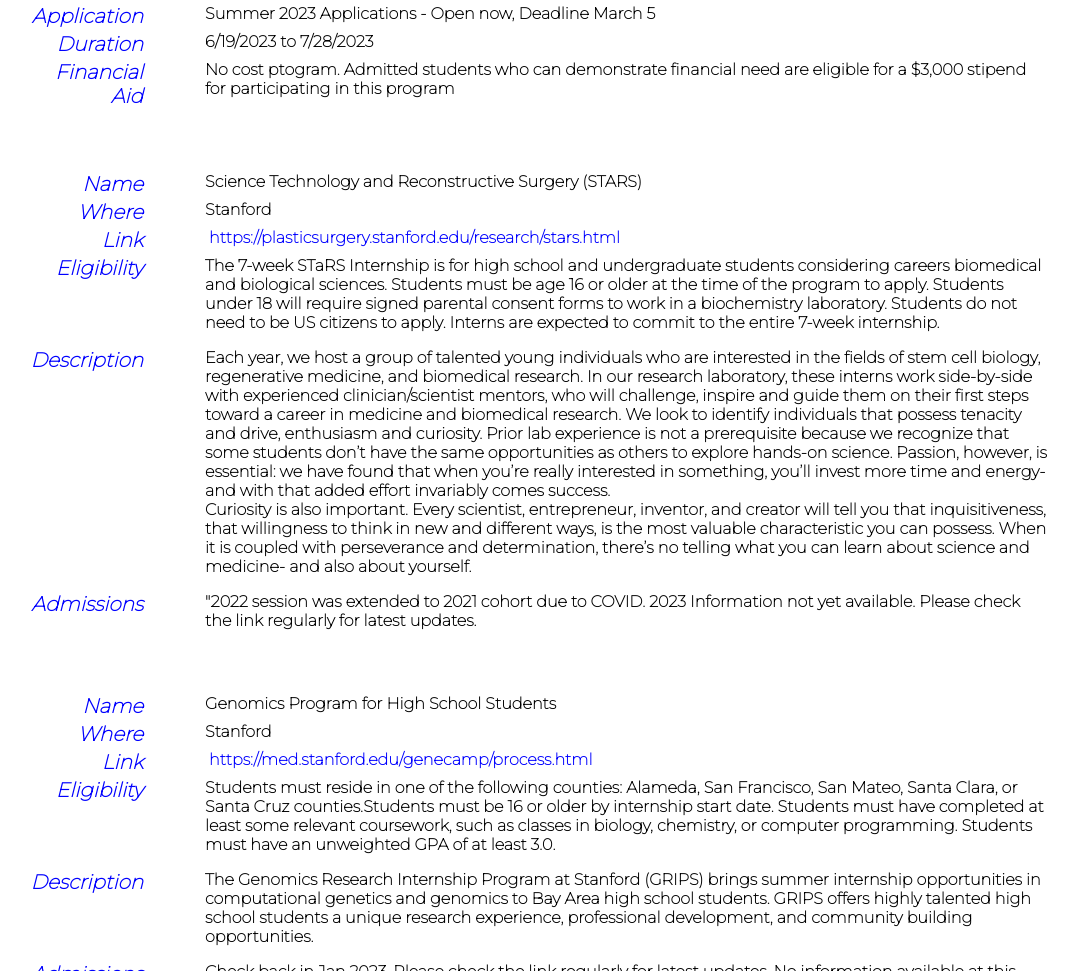
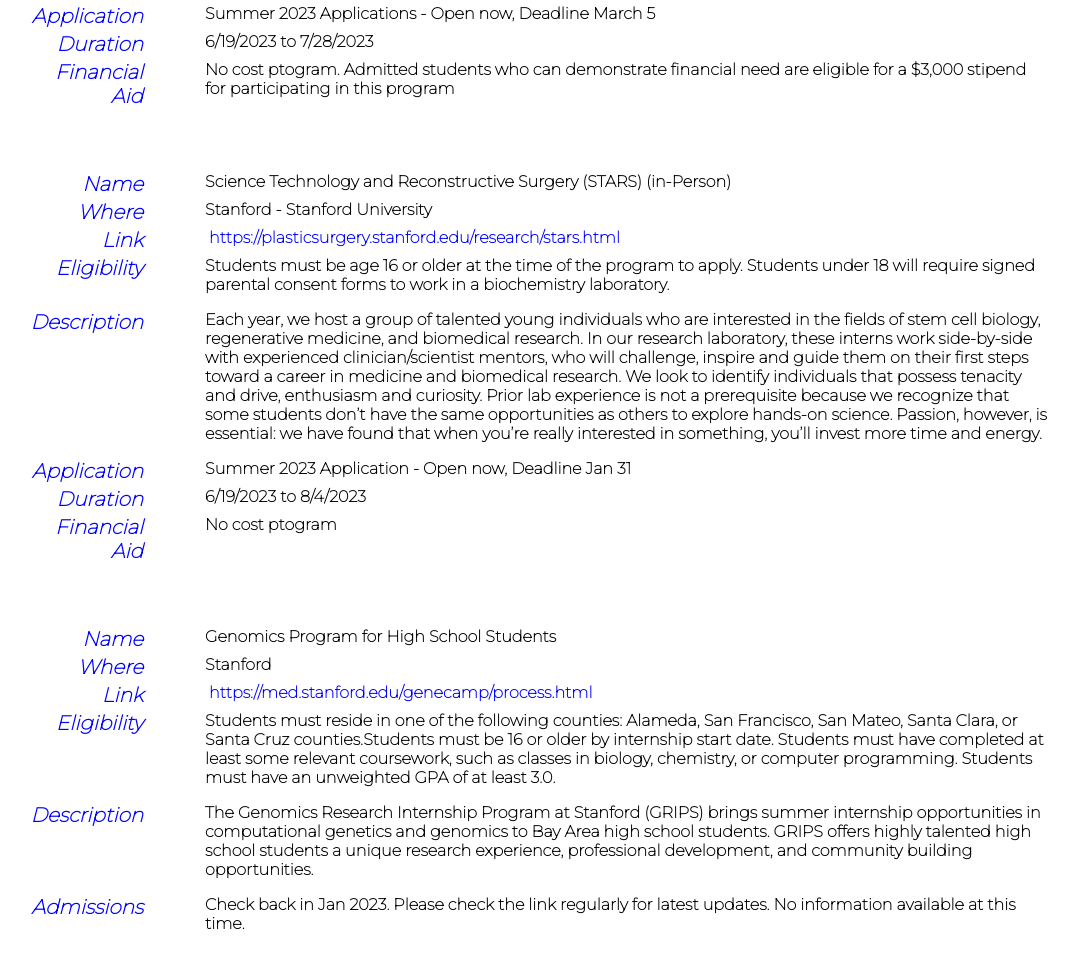
Before and after one commit to shardforstudents/shardforstudents.github.io, a plain HTML site: page index.html in a window 1280 px wide. Shown: the part 6013-6984 px from the top of the page, without its empty margins (123-1201 px from the left). Drawn offline with nearby package versions, Linux system fonts and the light colour scheme.

Commit message:
Update index.html

```diff
--- a/index.html
+++ b/index.html
@@ -793,12 +793,12 @@
 
         <tr>
             <th class="title colored"><i>Name</i></th>
-            <th class="content">Science Technology and Reconstructive Surgery (STARS)
+            <th class="content">Science Technology and Reconstructive Surgery (STARS) (in-Person)
                         </th>
         </tr>
         <tr>
             <th class="title colored"><i>Where</i></th>
-                        <th class="content">Stanford</th>
+                        <th class="content">Stanford - Stanford University </th>
         </tr>
 
         <tr>
@@ -807,27 +807,35 @@
         </tr>
         <tr>
             <th class="title colored"><i>Eligibility</i></th>
-            <th class="content">The 7-week STaRS Internship is for high school and undergraduate students considering careers biomedical and biological sciences. Students must be age 16 or older at the time of the program to apply. Students under 18 will require signed parental consent forms to work in a biochemistry laboratory. Students do not need to be US citizens to apply. Interns are expected to commit to the entire 7-week internship.
+            <th class="content">Students must be age 16 or older at the time of the program to apply. Students under 18 will require signed parental consent forms to work in a biochemistry laboratory.
                         </th>
         </tr>
                 <tr class="padder"></tr>
         <tr>
             <th class="title colored"><i>Description</i></th>
             <th class="content">Each year, we host a group of talented young individuals who are interested in the fields of stem cell biology, regenerative medicine, and biomedical research. In our research laboratory, these interns work side-by-side with experienced clinician/scientist mentors, who will challenge, inspire and guide them on their first steps toward a career in medicine and biomedical research.
-            We look to identify individuals that possess tenacity and drive, enthusiasm and curiosity. Prior lab experience is not a prerequisite because we recognize that some students don’t have the same opportunities as others to explore hands-on science. Passion, however, is essential: we have found that when you’re really interested in something, you’ll invest more time and energy- and with that added effort invariably comes success.<br>Curiosity is also important. Every scientist, entrepreneur, inventor, and creator will tell you that inquisitiveness, that willingness to think in new and different ways, is the most valuable characteristic you can possess. When it is coupled with perseverance and determination, there’s no telling what you can learn about science and medicine- and also about yourself.
-            </th>
-        </tr>
+            We look to identify individuals that possess tenacity and drive, enthusiasm and curiosity. Prior lab experience is not a prerequisite because we recognize that some students don’t have the same opportunities as others to explore hands-on science. Passion, however, is essential: we have found that when you’re really interested in something, you’ll invest more time and energy.
                 <tr class="padder"></tr>
         <tr>
-            <th class="title colored"><i>Admissions</i></th>
-                        <th class="content">"2022 session was extended to 2021 cohort due to COVID. 2023 Information not yet available. Please check the link regularly for latest updates.
+            <th class="title colored"><i>Application</i></th>
+                        <th class="content"> Summer 2023 Application - Open now, Deadline Jan 31
                         </th>
         </tr>
+	 </tr>
+        <tr>
+	  <th class="title colored"><i>Duration</i></th>
+                        <th class="content"> 6/19/2023 to 8/4/2023  </th>
+
+	  </tr>
+       <tr>
+
+	    <th class="title colored"><i>Financial Aid</i></th>
+                        <th class="content"> No cost ptogram </th>
+        </tr>
+
 
                 <tr class="padder"></tr>
-
                 <tr class="padder"></tr>
-
                 <tr class="padder"></tr>
                 <tr class="padder"></tr>
                 <tr class="padder"></tr>
```
